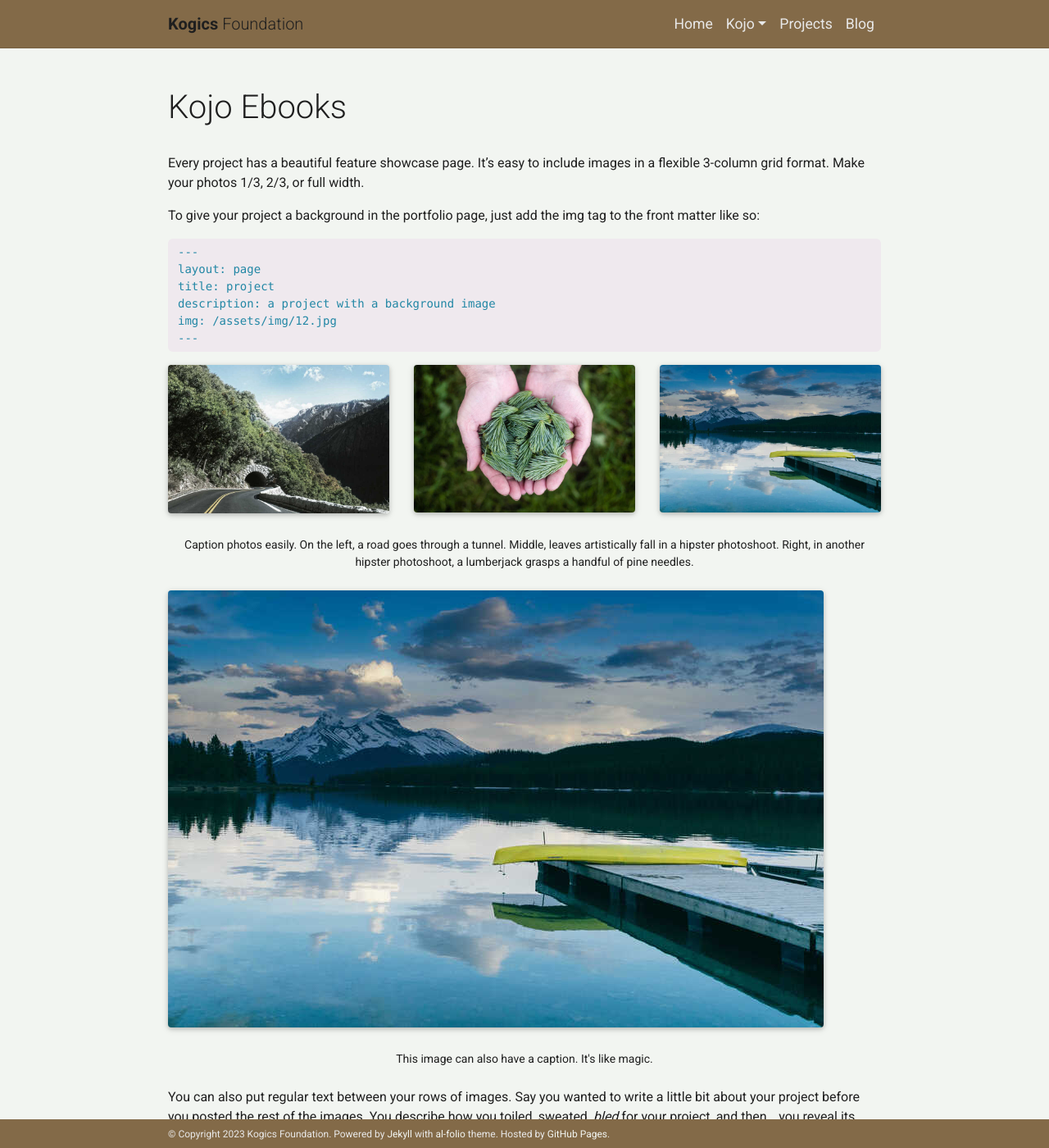
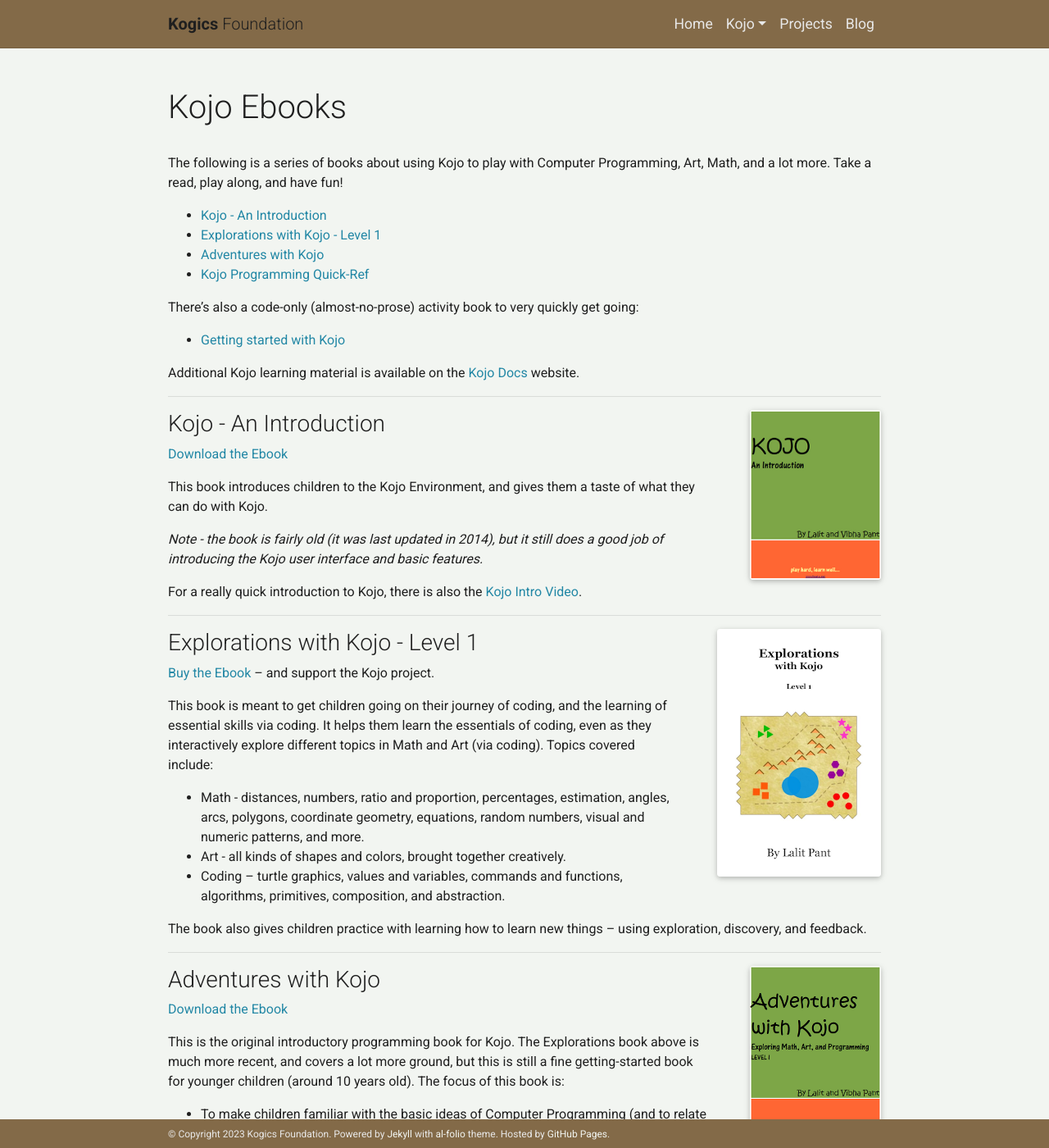
Before and after one commit to kogics/kogics.github.io, a Jekyll site: the page built from _pages/kojo/ebooks.md, in a window 1280 px wide and 1400 px high. Shown: the whole window at 82% size. Built offline with Jekyll 4.4.1, drawn with Linux system fonts in a browser that asks for light colours; full-size pictures stand in for the smaller copies a plugin makes; comment, search, counter and statistics services are not loaded; a style sheet for code colours, icons or effects is not loaded; some of the changed text lies outside the part shown.

Commit message:
Add content for ebooks page.

````diff
--- a/_pages/kojo/ebooks.md
+++ b/_pages/kojo/ebooks.md
@@ -4,74 +4,91 @@
 permalink: /kojo-ebooks
 ---
 
-Every project has a beautiful feature showcase page.
-It's easy to include images in a flexible 3-column grid format.
-Make your photos 1/3, 2/3, or full width.
+The following is a series of books about using Kojo to play with Computer Programming, Art, Math, and a lot more. Take a read, play along, and have fun!
+* [Kojo - An Introduction](#intro)
+* [Explorations with Kojo - Level 1](#explorations1)
+* [Adventures with Kojo](#adventures)
+* [Kojo Programming Quick-Ref](#quickref)
 
-To give your project a background in the portfolio page, just add the img tag to the front matter like so:
+There's also a code-only (almost-no-prose) activity book to very quickly get going:
+* [Getting started with Kojo](https://docs.kogics.net/tutorials-index.html#books)
 
-    ---
-    layout: page
-    title: project
-    description: a project with a background image
-    img: /assets/img/12.jpg
-    ---
+Additional Kojo learning material is available on the [Kojo Docs](http://docs.kogics.net/) website.
 
-<div class="row">
-    <div class="col-sm mt-3 mt-md-0">
-        {% include figure.html path="assets/img/1.jpg" title="example image" class="img-fluid rounded z-depth-1" %}
-    </div>
-    <div class="col-sm mt-3 mt-md-0">
-        {% include figure.html path="assets/img/3.jpg" title="example image" class="img-fluid rounded z-depth-1" %}
-    </div>
-    <div class="col-sm mt-3 mt-md-0">
-        {% include figure.html path="assets/img/5.jpg" title="example image" class="img-fluid rounded z-depth-1" %}
-    </div>
-</div>
-<div class="caption">
-    Caption photos easily. On the left, a road goes through a tunnel. Middle, leaves artistically fall in a hipster photoshoot. Right, in another hipster photoshoot, a lumberjack grasps a handful of pine needles.
-</div>
-<div class="row">
-    <div class="col-sm mt-3 mt-md-0">
-        {% include figure.html path="assets/img/5.jpg" title="example image" class="img-fluid rounded z-depth-1" %}
-    </div>
-</div>
-<div class="caption">
-    This image can also have a caption. It's like magic.
+---
+
+<div class="float-right ml-5 mb-1 text-center">
+  <a href="https://github.com/litan/kojo/releases/download/2.9.05_release/KojoIntro-300114.pdf">
+    {% include figure.html path="assets/img/ebook-intro.png" title="kojo intro ebook" class="img-fluid rounded z-depth-1" %}
+  </a>
 </div>
 
-You can also put regular text between your rows of images.
-Say you wanted to write a little bit about your project before you posted the rest of the images.
-You describe how you toiled, sweated, *bled* for your project, and then... you reveal its glory in the next row of images.
+<h3 id="intro">Kojo - An Introduction</h3>
 
+[Download the Ebook](https://github.com/litan/kojo/releases/download/2.9.05_release/KojoIntro-300114.pdf)
 
-<div class="row justify-content-sm-center">
-    <div class="col-sm-8 mt-3 mt-md-0">
-        {% include figure.html path="assets/img/6.jpg" title="example image" class="img-fluid rounded z-depth-1" %}
-    </div>
-    <div class="col-sm-4 mt-3 mt-md-0">
-        {% include figure.html path="assets/img/11.jpg" title="example image" class="img-fluid rounded z-depth-1" %}
-    </div>
-</div>
-<div class="caption">
-    You can also have artistically styled 2/3 + 1/3 images, like these.
+This book introduces children to the Kojo Environment, and gives them a taste of what they can do with Kojo.
+
+*Note - the book is fairly old (it was last updated in 2014), but it still does a good job of introducing the Kojo user interface and basic features.*
+
+For a really quick introduction to Kojo, there is also the [Kojo Intro Video](https://vimeo.com/469464682).
+
+---
+
+<div class="float-right ml-5 mb-1 text-center">
+  <a href="https://pantlalit.gumroad.com/l/kojo-lessons-level1">
+    {% include figure.html path="assets/img/ebook-explorations1x.png" title="kojo intro ebook" class="img-fluid rounded z-depth-1" %}
+  </a>
 </div>
 
+<h3 id="explorations1">Explorations with Kojo - Level 1</h3>
 
-The code is simple.
-Just wrap your images with `<div class="col-sm">` and place them inside `<div class="row">` (read more about the <a href="https://getbootstrap.com/docs/4.4/layout/grid/">Bootstrap Grid</a> system).
-To make images responsive, add `img-fluid` class to each; for rounded corners and shadows use `rounded` and `z-depth-1` classes.
-Here's the code for the last row of images above:
+[Buy the Ebook](https://pantlalit.gumroad.com/l/kojo-lessons-level1) -- and support the Kojo project.
 
-{% raw %}
-```html
-<div class="row justify-content-sm-center">
-    <div class="col-sm-8 mt-3 mt-md-0">
-        {% include figure.html path="assets/img/6.jpg" title="example image" class="img-fluid rounded z-depth-1" %}
-    </div>
-    <div class="col-sm-4 mt-3 mt-md-0">
-        {% include figure.html path="assets/img/11.jpg" title="example image" class="img-fluid rounded z-depth-1" %}
-    </div>
+This book is meant to get children going on their journey of coding, and the learning of essential skills via coding. It helps them learn the essentials of coding, even as they interactively explore different topics in Math and Art (via coding). Topics covered include:
+
+* Math - distances, numbers, ratio and proportion, percentages, estimation, angles, arcs, polygons, coordinate geometry, equations, random numbers, visual and numeric patterns, and more.
+* Art - all kinds of shapes and colors, brought together creatively.
+* Coding -- turtle graphics, values and variables, commands and functions, algorithms, primitives, composition, and abstraction.
+
+The book also gives children practice with learning how to learn new things -- using exploration, discovery, and feedback.
+
+---
+
+<div class="float-right ml-5 mb-1 text-center">
+  <a href="https://github.com/litan/kojo/releases/download/2.9.05_release/KojoLevel1-280213.pdf">
+    {% include figure.html path="assets/img/ebook-level1.png" title="kojo intro ebook" class="img-fluid rounded z-depth-1" %}
+  </a>
 </div>
-```
-{% endraw %}
+
+<h3 id="adventures">Adventures with Kojo</h3>
+
+[Download the Ebook](https://github.com/litan/kojo/releases/download/2.9.05_release/KojoLevel1-280213.pdf)
+
+This is the original introductory programming book for Kojo. The Explorations book above is much more recent, and covers a lot more ground, but this is still a fine getting-started book for younger children (around 10 years old). The focus of this book is:
+
+* To make children familiar with the basic ideas of Computer Programming (and to relate these ideas to Algebra and Arithmetic, where appropriate).
+* To get them to experiment with basic Geometry.
+* To enable them to exercise their creative and logical thinking skills by making nice and colorful computer sketches - using just a few building blocks, and their knowledge of Programming and Geometry.
+
+---
+
+<div class="float-right ml-5 mb-1 text-center">
+  <a href="https://github.com/litan/kojo/releases/download/2.9.05_release/KojoQuickref-301014.pdf">
+    {% include figure.html path="assets/img/ebook-quickref.png" title="kojo intro ebook" class="img-fluid rounded z-depth-1" %}
+  </a>
+</div>
+
+<h3 id="quickref">Kojo Programming Quick-Ref</h3>
+
+[Download the Ebook](https://github.com/litan/kojo/releases/download/2.9.05_release/KojoQuickref-301014.pdf)
+
+This book is meant for a couple of different audiences:
+* Children who have been using Kojo for a while, and want a concise reference to the ideas, terminology, and useful features of Kojo.
+* Adults who are familiar with programming, and want a quick way to get productive with Kojo.
+
+---
+
+{% for i in (1..15) %}
+<p>&nbsp;</p>
+{% endfor %}
````
Also changed, not shown: _pages/kojo/about.md (+1 -1 lines), _pages/kojo/download.md (+0 -2 lines), assets/img/ebook-explorations1.png (added), assets/img/ebook-explorations1x.png (added), assets/img/ebook-intro.png (added), assets/img/ebook-level1.png (added), assets/img/ebook-quickref.png (added).
